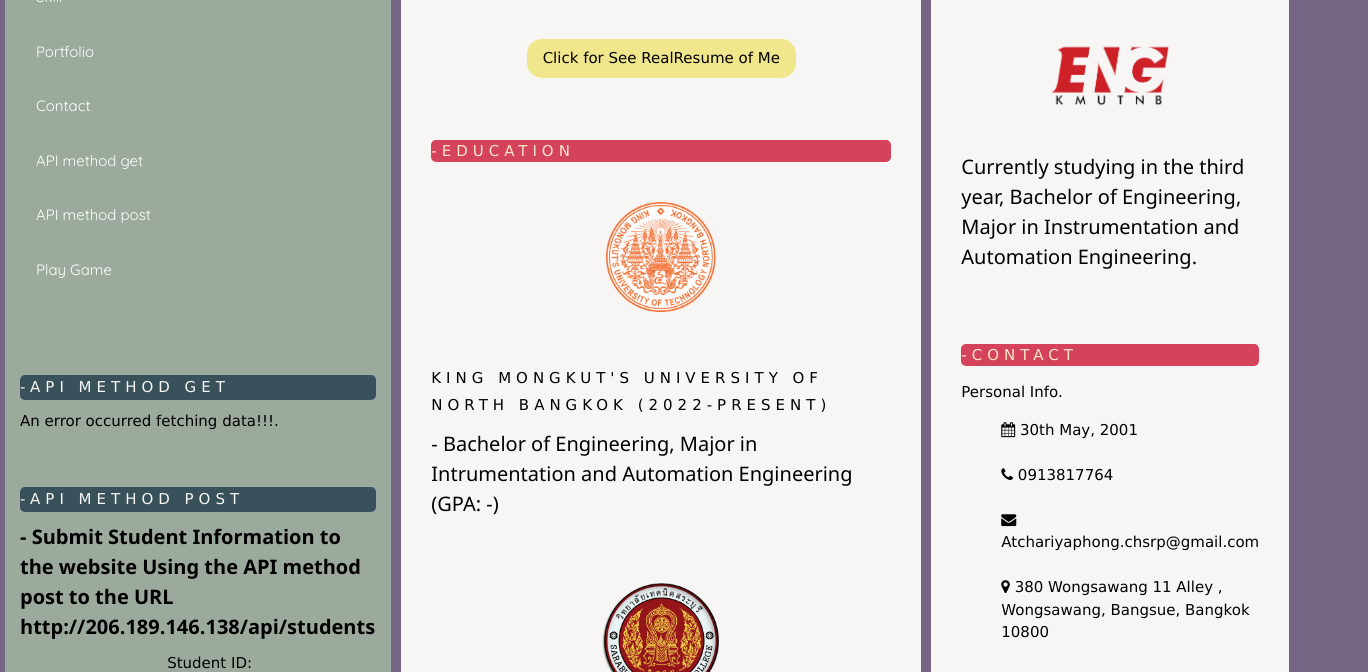
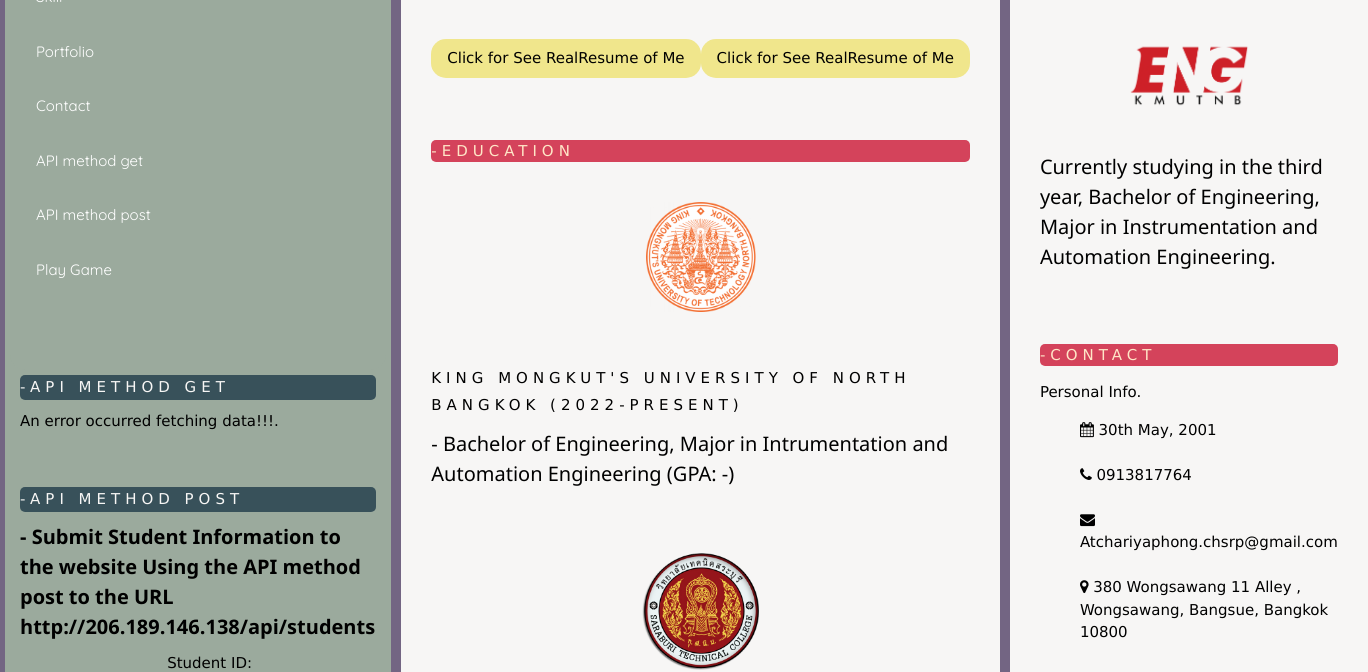
Before and after one commit to PeachesXD/PeachesXD.github.io, a plain HTML site: page index.html in a window 1280 px wide. Shown: the part 428-1100 px from the top of the page, 1368 px wide, since content can reach past the window. Drawn offline with nearby package versions, Linux system fonts and the light colour scheme; no server answers; a script that the page names is missing.

Commit message:
Edit Path RealResume or Portfolio

```diff
--- a/index.html
+++ b/index.html
@@ -182,6 +182,7 @@
                         </div><br>
                         <div class="image-container">
                             <input class="w3-button w3-khaki"  type="button" value="Click for See RealResume of Me"  onclick="window.open('https:/peachesxd.github.io/Realresume.html')">
+                            <input class="w3-button w3-khaki"  type="button" value="Click for See RealResume of Me"  onclick="window.location.href='https:/peachesxd.github.io/Realresume.html'">
                         </div>
                     </div><br>
                 </div>
```
